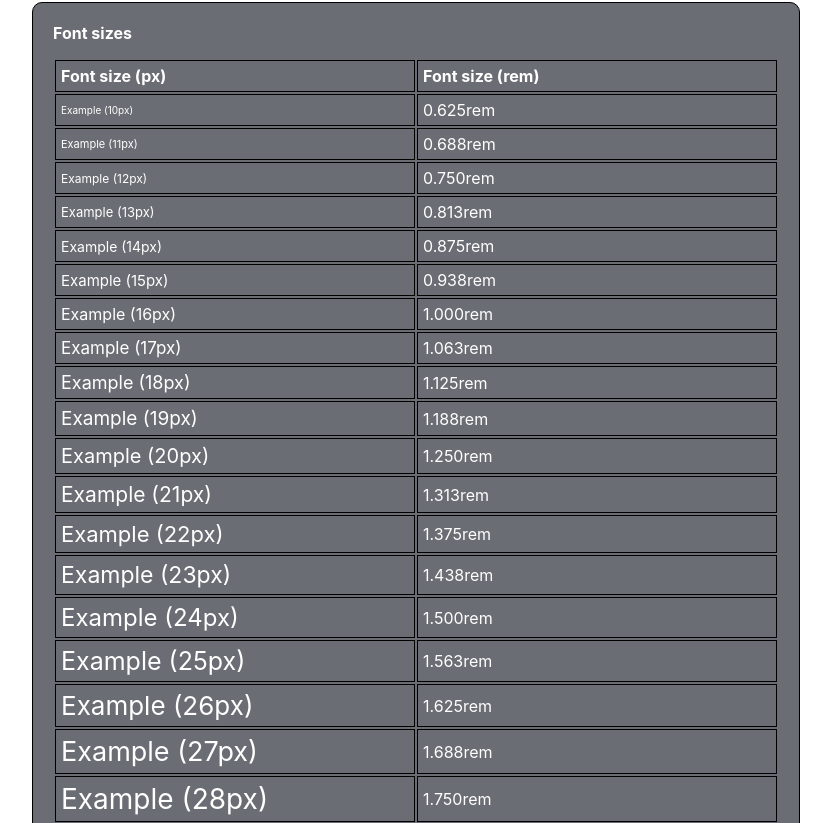
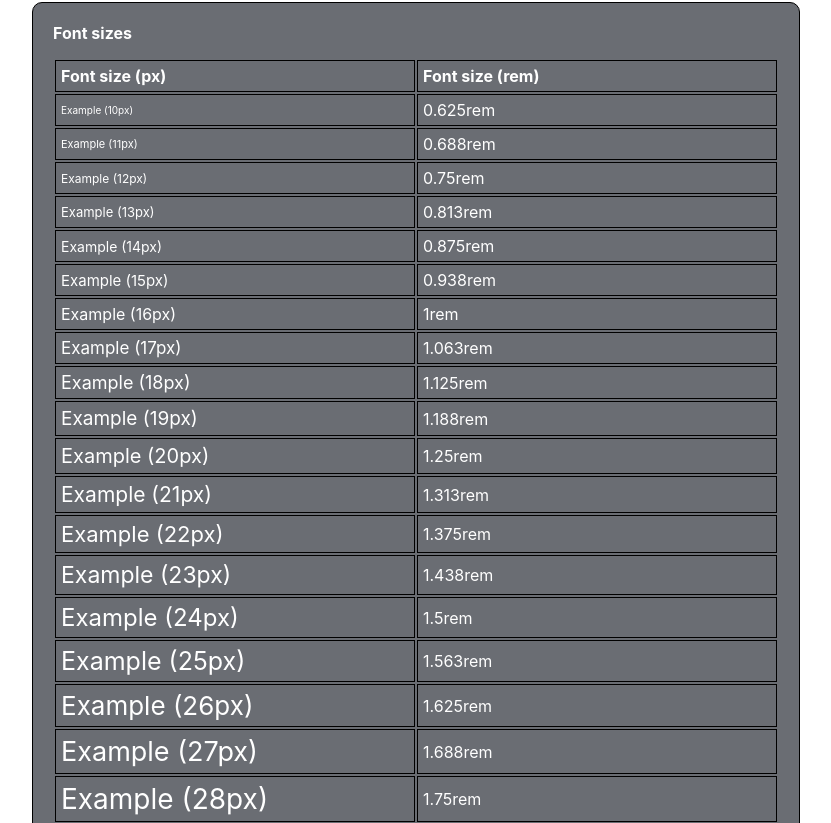
Before and after one commit to JaRED-17/ptcom.kz, a React (Create React App) app: page /style-guide in a window 1280 px wide. Shown: the part 1537-2360 px from the top of the page, without its empty margins (224-1055 px from the left). Built offline with nearby package versions, Linux system fonts and the light colour scheme.

Commit message:
Added parseFloat for rem examples

```diff
--- a/src/Pages/StyleGuide/StyleGuide.js
+++ b/src/Pages/StyleGuide/StyleGuide.js
@@ -104,7 +104,7 @@ const StyleGuide = () => {
                       {`Example (${size}px)`}
                     </td>
                     <td>
-                      {`${(size / 16).toFixed(3)}rem`}
+                      {`${parseFloat((size / 16).toFixed(3))}rem`}
                     </td>
                   </tr>
                 ))}
```
